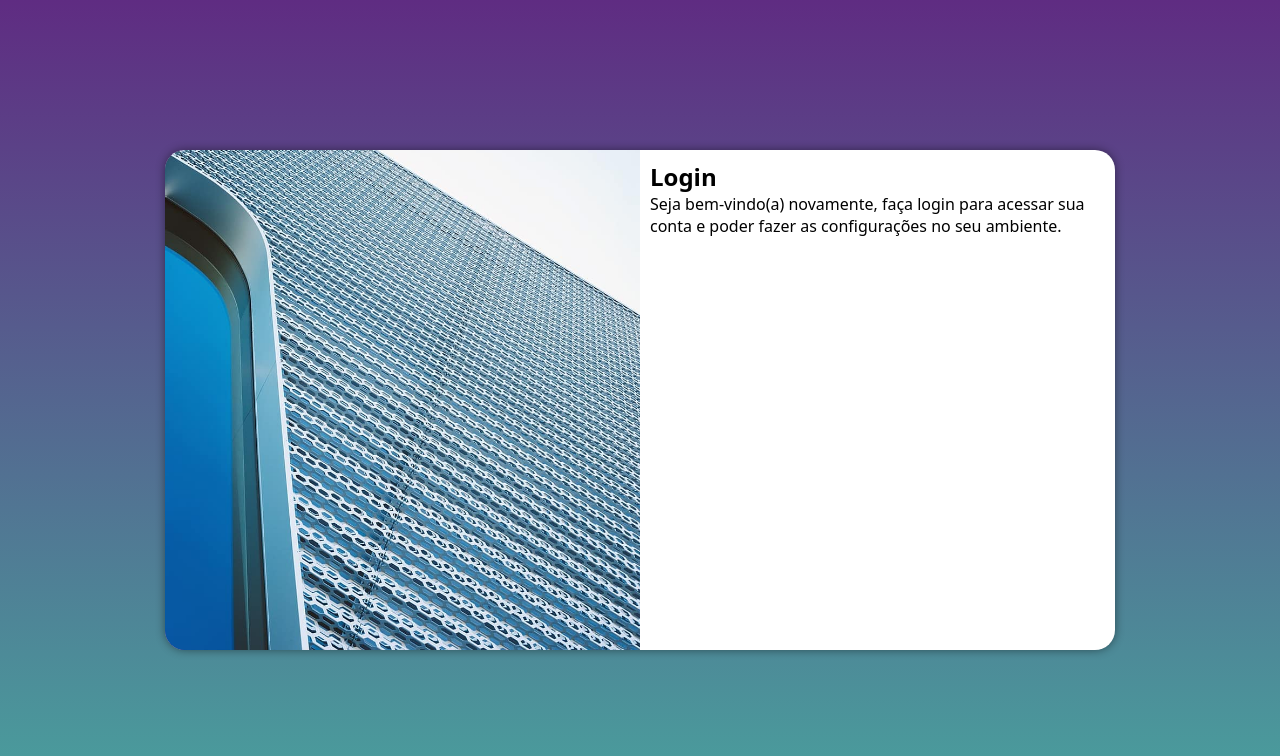
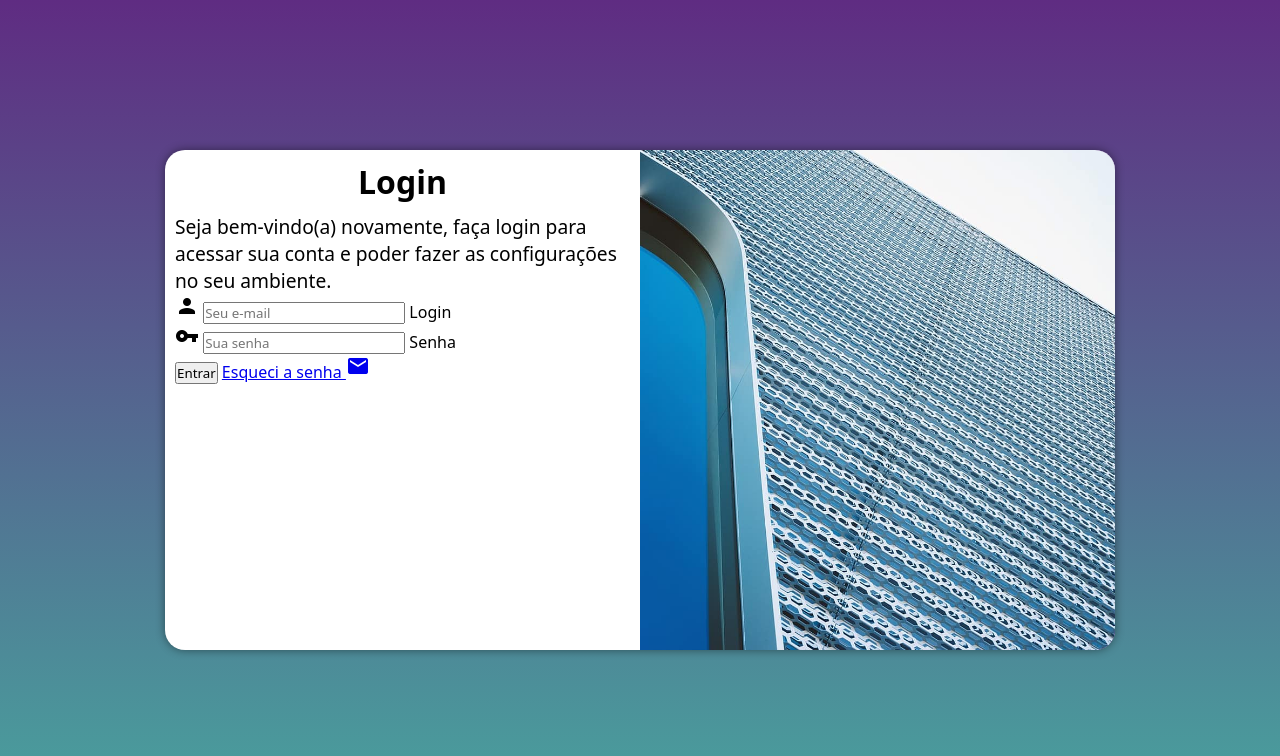
Before and after one commit to Michellsf7/Projeto-login, a plain HTML site: page index.html in a window 1280 px wide. Drawn offline with Linux system fonts and the light colour scheme.

Commit message:
adc o form

```diff
--- a/estilos/media-query.css
+++ b/estilos/media-query.css
@@ -41,13 +41,21 @@ Grandes telas: acima de 1200px
     }
 
     section#login > div#imagem {
-        float: left;
+        float: right;
         width: 50%;
         height: 100%;
     }
 
     section#login > div#formulario {
-        float: right;
+        float: left;
         width: 50%;
     }
+
+    div#formulario > h1 {
+        font-size: 2em;
+    }
+
+    div#formulario > p {
+        font-size: 1.2em;
+    }
 }
--- a/estilos/style.css
+++ b/estilos/style.css
@@ -54,3 +54,12 @@ section#login > div#formulario {
     display: block;
     padding: 10px;
 }
+
+div#formulario > h1 {
+    text-align: center;
+    margin-bottom: 10px;
+}
+
+div#formulario > p {
+    font-size: 0.8em;
+}
--- a/index.html
+++ b/index.html
@@ -4,6 +4,7 @@
     <meta charset="UTF-8">
     <meta name="viewport" content="width=device-width, initial-scale=1.0">
     <title>Login</title>
+    <link href="https://fonts.googleapis.com/icon?family=Material+Icons" rel="stylesheet">
     <link rel="stylesheet" href="estilos/style.css">
     <link rel="stylesheet" href="estilos/media-query.css">
 </head>
@@ -16,8 +17,21 @@
             <div id="formulario">
                 <h1>Login</h1>
                 <p>Seja bem-vindo(a) novamente, faça login para acessar sua conta e poder fazer as configurações no seu ambiente.</p>
-                <form action="login.php" method="post">
-
+                <form action="login.php" method="post" autocomplete="on">
+                    <div class="campo">
+                        <i class="material-icons">person</i>
+                        <input type="email" name="login" id="ilogin" placeholder="Seu e-mail" autocomplete="email" required maxlength="30">
+                        <label for="ilogin">Login</label>
+                    </div>
+                    <div class="campo">
+                        <i class="material-icons">vpn_key</i>
+                        <input type="password" name="senha" id="isenha" placeholder="Sua senha" autocomplete="current-password" required minlength="8" maxlength="20">
+                        <label for="isenha">Senha</label>
+                    </div>
+                    <input type="submit" value="Entrar">
+                    <a href="esqueci.html">
+                        Esqueci a senha <i class="material-icons">mail</i>
+                    </a>
                 </form>
             </div>
         </section>
```
